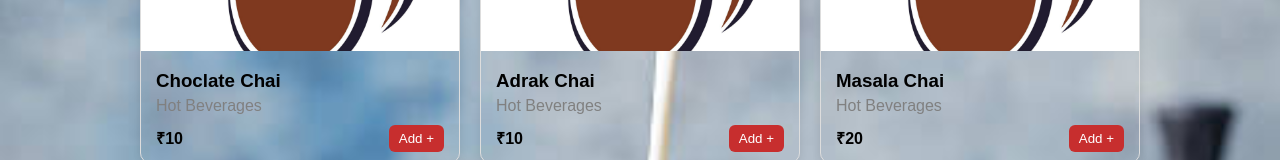
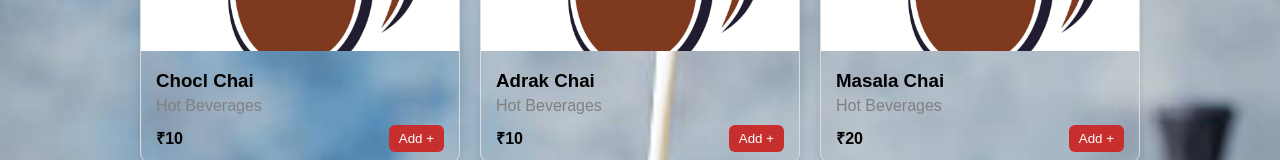
Before and after one commit to Sarthak-dhanotiya/Medicine-Chai, a React (Create React App) app: page / in a window 1280 px wide. Shown: the part 326-486 px from the top of the page. Built offline with nearby package versions, Linux system fonts and the light colour scheme.

Commit message:
Updated home page or fixed QR payment feature

```diff
--- a/src/App.js
+++ b/src/App.js
@@ -4,7 +4,7 @@ import { useState, useEffect } from "react";
 const menuData = [
   {
     id: 1,
-    name: "Choclate Chai",
+    name: "Chocl Chai",
     category: "Hot Beverages",
     price: "₹10",
     image:
```
